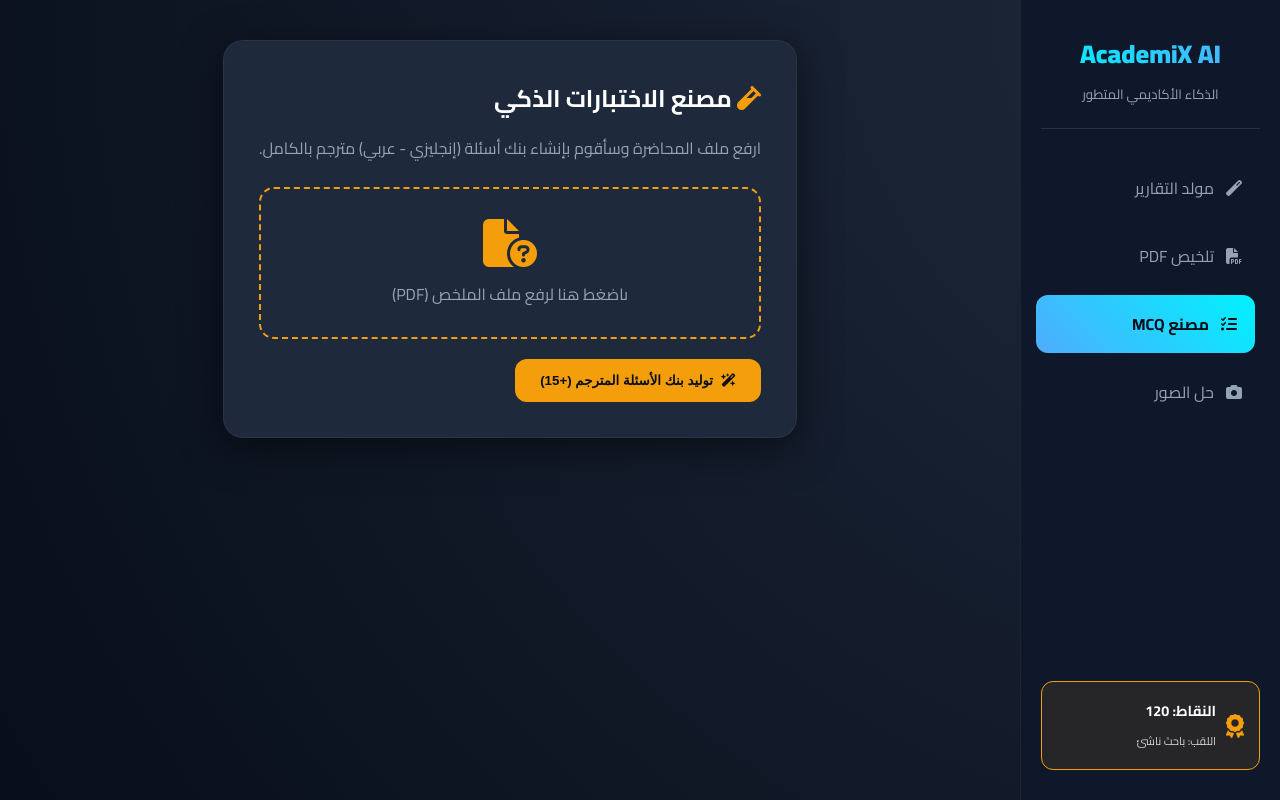
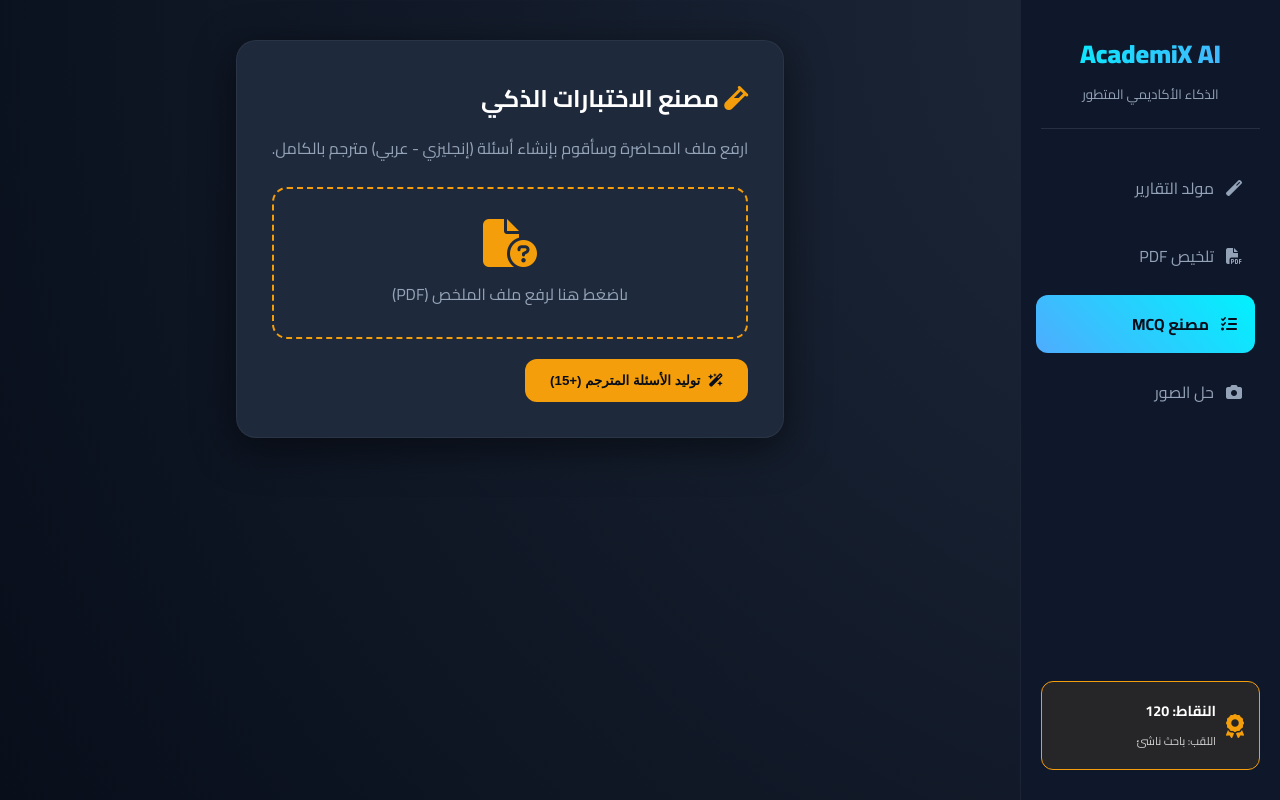
Before and after one commit to rfsox/AcademiX-AI, a Flask app: page / in a window 1280 px wide, after a click on "مصنع MCQ". Run offline with Flask 3, Linux system fonts and the light colour scheme; some libraries are stand-ins or nearby versions.

Commit message:
Update index.html

```diff
--- a/templates/index.html
+++ b/templates/index.html
@@ -80,7 +80,7 @@
         <div id="mcqSection" class="section-container" style="display:none;">
              <div class="glass-card">
                 <h2><i class="fas fa-vial" style="color: var(--accent)"></i> مصنع الاختبارات الذكي</h2>
-                <p>ارفع ملف المحاضرة وسأقوم بإنشاء بنك أسئلة (إنجليزي - عربي) مترجم بالكامل.</p>
+                <p>ارفع ملف المحاضرة وسأقوم بإنشاء أسئلة (إنجليزي - عربي) مترجم بالكامل.</p>
 
                 <div class="pdf-upload-box" style="cursor:pointer; border: 2px dashed var(--accent); padding: 30px; border-radius: 15px; text-align: center; margin-bottom: 20px;"
                      onclick="document.getElementById('mcqFile').click()">
@@ -90,7 +90,7 @@
                 </div>
 
                 <button class="btn btn-primary" style="background: var(--accent); border:none;" onclick="generateMCQs()">
-                    <i class="fas fa-wand-magic-sparkles"></i> توليد بنك الأسئلة المترجم (+15)
+                    <i class="fas fa-wand-magic-sparkles"></i> توليد الأسئلة المترجم (+15)
                 </button>
              </div>
         </div>
```
